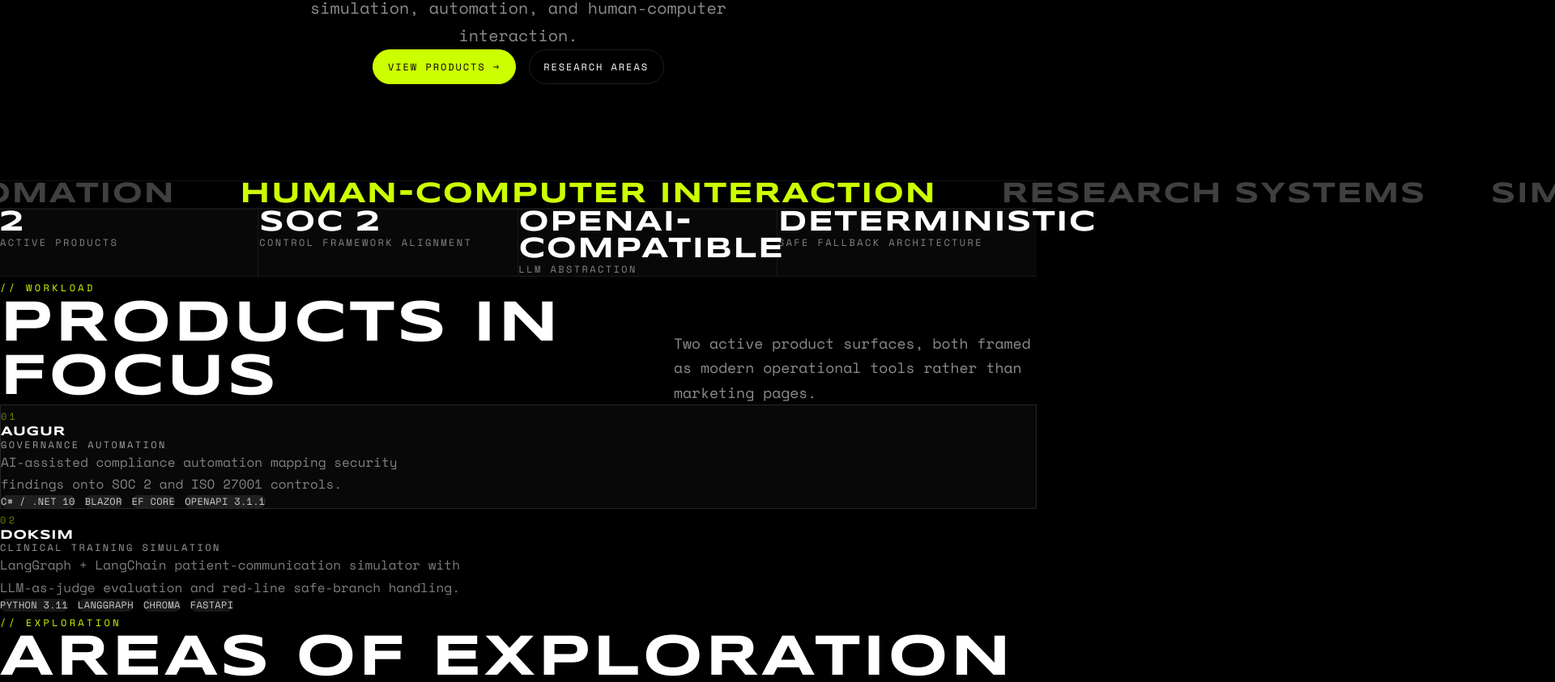
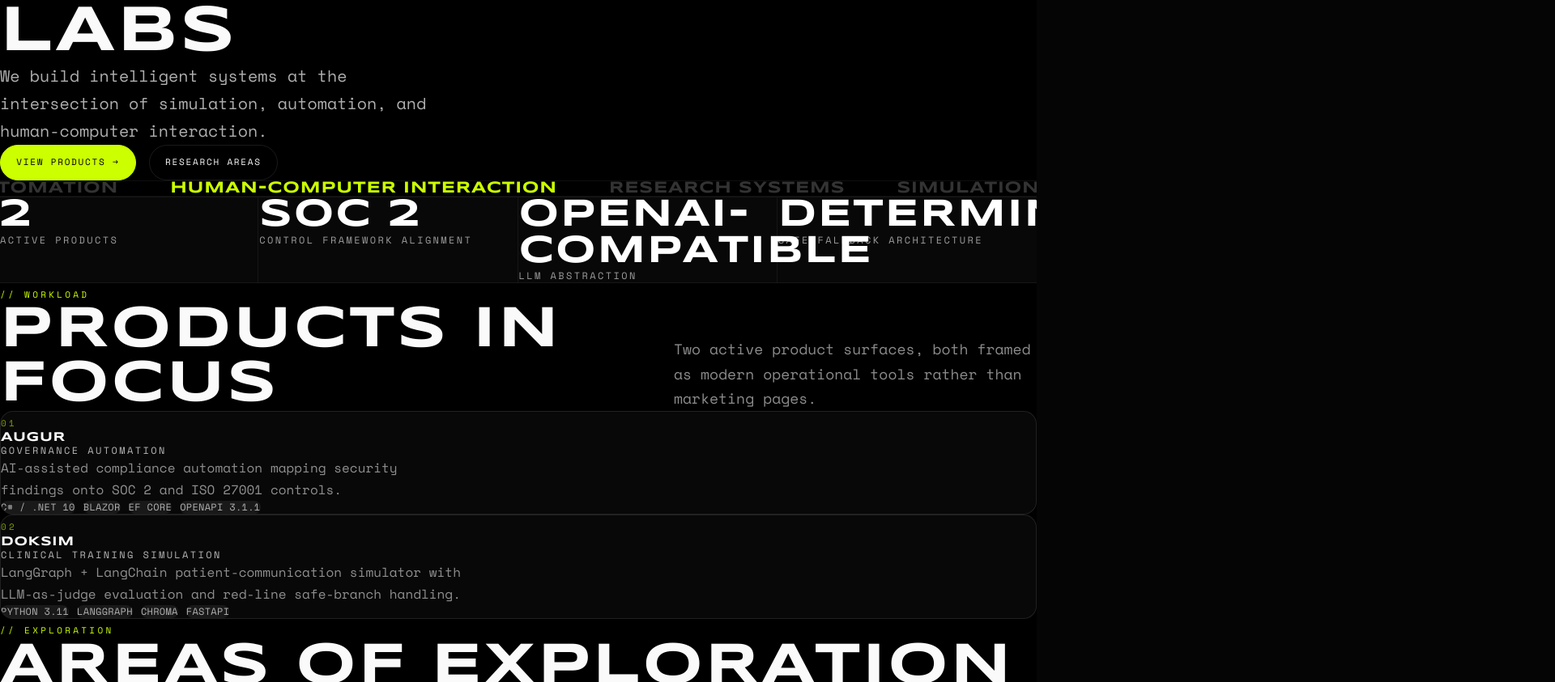
Before and after one commit to As-Foretold-Research-Labs/website, a Next.js app: page / in a window 1280 px wide. Shown: the part 577-1420 px from the top of the page at 81% size, 1920 px wide, since content can reach past the window. Built offline with nearby package versions, Linux system fonts and the light colour scheme.

Commit message:
Fix styling

```diff
--- a/app/globals.css
+++ b/app/globals.css
@@ -1,16 +1,16 @@
 @import "tailwindcss";
 
 :root {
-  --bg: #000000;
-  --bg-soft: #050505;
-  --fg: #ffffff;
-  --muted: rgba(255, 255, 255, 0.55);
-  --dim: rgba(255, 255, 255, 0.34);
+  --bg: #050505;
+  --bg-soft: #0a0a0a;
+  --fg: #fafafa;
+  --muted: rgba(250, 250, 250, 0.7);
+  --dim: rgba(250, 250, 250, 0.45);
   --accent: #ccff00;
-  --line: rgba(255, 255, 255, 0.12);
-  --line-soft: rgba(255, 255, 255, 0.07);
-  --panel: rgba(255, 255, 255, 0.03);
-  --panel-hover: rgba(255, 255, 255, 0.06);
+  --line: rgba(250, 250, 250, 0.1);
+  --line-soft: rgba(250, 250, 250, 0.06);
+  --panel: rgba(250, 250, 250, 0.03);
+  --panel-hover: rgba(250, 250, 250, 0.07);
   --font-display: var(--font-syncopate), "Arial Narrow", sans-serif;
   --font-mono: var(--font-space-mono), ui-monospace, monospace;
   --font-serif: var(--font-cormorant), Georgia, serif;
@@ -74,8 +74,8 @@
 /* Section eyebrow — code-comment style */
 .eyebrow {
   font-family: var(--font-mono);
-  font-size: 12px;
-  letter-spacing: 0.28em;
+  font-size: 11px;
+  letter-spacing: 0.3em;
   text-transform: uppercase;
   color: var(--accent);
 }
@@ -103,7 +103,7 @@
 .marquee {
   display: flex;
   width: max-content;
-  animation: marquee 26s linear infinite;
+  animation: marquee 28s linear infinite;
 }
 
 .marquee:hover {
@@ -115,7 +115,8 @@
   position: relative;
   border: 1px solid var(--line);
   background: var(--panel);
-  transition: border-color 0.3s ease, background 0.3s ease, transform 0.3s ease;
+  transition: border-color 0.4s cubic-bezier(0.25, 0.46, 0.45, 0.94),
+              background 0.4s cubic-bezier(0.25, 0.46, 0.45, 0.94);
 }
 
 .panel:hover {
@@ -123,25 +124,28 @@
   background: var(--panel-hover);
 }
 
-/* Chip / button */
+/* Chip / button - refined with subtle lift */
 .chip {
   display: inline-flex;
   align-items: center;
   gap: 0.5rem;
   border: 1px solid var(--line);
   border-radius: 999px;
-  padding: 0.7rem 1.1rem;
+  padding: 0.75rem 1.2rem;
   font-family: var(--font-mono);
-  font-size: 12px;
+  font-size: 11px;
   letter-spacing: 0.16em;
   text-transform: uppercase;
   color: var(--fg);
-  transition: all 0.25s ease;
+  transition: all 0.4s cubic-bezier(0.25, 0.46, 0.45, 0.94),
+              transform 0.2s cubic-bezier(0.25, 0.46, 0.45, 0.94);
 }
 
 .chip:hover {
   border-color: var(--accent);
   color: var(--accent);
+  transform: translateY(-2px);
+  box-shadow: 0 4px 12px rgba(204, 255, 0, 0.12);
 }
 
 .chip--solid {
@@ -153,11 +157,13 @@
 .chip--solid:hover {
   background: #d9ff33;
   color: #000;
+  transform: translateY(-2px);
+  box-shadow: 0 6px 16px rgba(204, 255, 0, 0.2);
 }
 
 .index-label {
   font-family: var(--font-mono);
-  font-size: 12px;
+  font-size: 11px;
   letter-spacing: 0.2em;
   color: var(--accent);
 }
@@ -167,3 +173,82 @@
   font-style: italic;
   font-weight: 400;
 }
+
+/* Fade in up animation for hero */
+@keyframes fade-in-up {
+  from {
+    opacity: 0;
+    transform: translateY(20px);
+  }
+  to {
+    opacity: 1;
+    transform: translateY(0);
+  }
+}
+
+.animate-fade-in-up {
+  animation: fade-in-up 0.9s cubic-bezier(0.25, 0.46, 0.45, 0.94) forwards;
+}
+
+.delay-150 {
+  animation-delay: 150ms;
+}
+
+.delay-200 {
+  animation-delay: 200ms;
+}
+
+/* Smooth scroll reveal */
+@media (prefers-reduced-motion: no-preference) {
+  .reveal-on-scroll {
+    opacity: 0;
+    transform: translateY(16px);
+    transition: opacity 0.7s cubic-bezier(0.25, 0.46, 0.45, 0.94),
+                transform 0.7s cubic-bezier(0.25, 0.46, 0.45, 0.94);
+  }
+
+  .reveal-on-scroll.visible {
+    opacity: 1;
+    transform: translateY(0);
+  }
+}
+
+/* Custom scrollbar for research grid */
+.custom-scrollbar::-webkit-scrollbar {
+  width: 6px;
+}
+
+.custom-scrollbar::-webkit-scrollbar-track {
+  background: var(--bg);
+}
+
+.custom-scrollbar::-webkit-scrollbar-thumb {
+  background: var(--line);
+  border-radius: 3px;
+}
+
+.custom-scrollbar::-webkit-scrollbar-thumb:hover {
+  background: rgba(204, 255, 0, 0.4);
+}
+
+/* Smooth transitions for all interactive elements */
+.transition-all {
+  transition-property: all;
+  transition-timing-function: cubic-bezier(0.25, 0.46, 0.45, 0.94);
+  transition-duration: 300ms;
+}
+
+/* Reduced motion fallback */
+@media (prefers-reduced-motion: reduce) {
+  .animate-fade-in-up,
+  .marquee,
+  .chip,
+  .panel,
+  .group-hover\:scale-105,
+  .group-hover\:translate-y,
+  .transition-all,
+  .reveal-on-scroll {
+    animation-duration: 0.01ms !important;
+    transition-duration: 0.01ms !important;
+  }
+}
--- a/app/page.tsx
+++ b/app/page.tsx
@@ -59,103 +59,163 @@
 
 export default function Home() {
   return (
-    <div className="w-full">
-      {/* Hero - full height with minimal padding */}
-      <section className="flex min-h-screen flex-col items-center justify-center py-28 md:py-40">
-        <span className="eyebrow mb-6">// The Future is Being Written</span>
-        <h1 className="display max-w-[14ch] text-center text-[clamp(3rem,15vw,9rem)] leading-none">
+    <div className="w-full relative overflow-hidden bg-black">
+      {/* Deep OLED black background */}
+      <div className="fixed inset-0 pointer-events-none">
+        {/* Subtle ambient glow - restrained use of accent */}
+        <div className="absolute left-[15%] top-[10%] h-[60vh] w-[40rem] bg-accent/3 blur-[150px] rounded-full"></div>
+      </div>
+
+      {/* Hero - asymmetrical split layout (not centered) */}
+      <section className="relative z-10 min-h-screen flex items-end pb-28 md:pb-40 px-6 md:px-12">
+        <div className="max-w-[1400px] w-full grid grid-cols-1 md:grid-cols-12 gap-8 md:gap-16">
+          {/* Left: Editorial manifesto style */}
+          <div className="md:col-span-7 flex flex-col justify-end min-h-[50vh] md:min-h-[60vh]">
+            <span className="eyebrow mb-8">// The Future is Being Written</span>
+            <h1 className="display text-left text-[clamp(2.5rem,8vw,5rem)] leading-none tracking-tight animate-fade-in-up">
               AS FORETOLD LABS
             </h1>
-        <p className="mt-12 max-w-2xl text-center body-copy text-lg md:text-xl leading-relaxed">
+            <p className="mt-8 max-w-xl body-copy text-lg md:text-xl leading-relaxed opacity-75 animate-fade-in-up delay-150">
               We build intelligent systems at the intersection of simulation, automation, and human-computer interaction.
             </p>
-        <div className="mt-16 flex gap-4">
-          <Link href="/products/augur" className="chip chip--solid">View products →</Link>
+            <div className="mt-12 flex flex-wrap gap-4 animate-fade-in-up delay-200">
+              <Link href="/products/augur" className="chip chip--solid group">View products →</Link>
               <Link href="#research" className="chip">Research areas</Link>
+            </div>
+          </div>
+
+          {/* Right: Empty negative space - lets the type breathe */}
+          <div className="md:col-span-5 md:h-[40vh] md:min-h-[30vh]"></div>
         </div>
       </section>
 
-      {/* Marquee band - border frame with scrolling keywords */}
-      <section className="my-8 border-y border-[var(--line-soft)] bg-black/40 backdrop-blur-sm">
-        <div className="marquee gap-20 overflow-hidden py-6">
+      {/* Marquee band - subtle motion, not overwhelming */}
+      <section className="my-8 border-y border-[var(--line-soft)] bg-black/50 backdrop-blur-sm relative overflow-hidden">
+        <div className="marquee gap-16 overflow-hidden py-4">
           {[0, 1].map((dup) => (
-            <div key={dup} className="flex shrink-0 items-center gap-20 pr-20" aria-hidden={dup === 1}>
-              <span className="display whitespace-nowrap text-2xl uppercase tracking-[0.2em] text-white/25 md:text-4xl">Simulation</span>
-              <span className="display whitespace-nowrap text-2xl uppercase tracking-[0.2em] text-white/25 md:text-4xl">Automation</span>
-              <span className="display whitespace-nowrap text-2xl uppercase tracking-[0.2em] text-[var(--accent)] md:text-4xl">Human-Computer Interaction</span>
-              <span className="display whitespace-nowrap text-2xl uppercase tracking-[0.2em] text-white/25 md:text-4xl">Research Systems</span>
+            <div key={dup} className="flex shrink-0 items-center gap-12 md:gap-16 pr-12 md:pr-20" aria-hidden={dup === 1}>
+              <span className="display whitespace-nowrap text-lg md:text-xl uppercase tracking-[0.2em] text-white/20 md:text-3xl">Simulation</span>
+              <span className="display whitespace-nowrap text-lg md:text-xl uppercase tracking-[0.2em] text-white/20 md:text-3xl">Automation</span>
+              <span className="display whitespace-nowrap text-lg md:text-xl uppercase tracking-[0.2em] text-[var(--accent)] md:text-3xl">Human-Computer Interaction</span>
+              <span className="display whitespace-nowrap text-lg md:text-xl uppercase tracking-[0.2em] text-white/20 md:text-3xl">Research Systems</span>
             </div>
           ))}
         </div>
       </section>
 
-      {/* Stats strip - compact grid */}
-      <section className="mb-16 mt-8 grid grid-cols-2 gap-px border-y border-[var(--line-soft)] bg-[var(--panel)] md:grid-cols-4">
+      {/* Stats strip - data-led, minimal */}
+      <section className="mb-16 mt-4 px-6 md:px-12">
+        <div className="grid grid-cols-2 gap-px border-y border-[var(--line-soft)] bg-[var(--panel)] md:grid-cols-4 max-w-[1400px] mx-auto">
           {stats.map((s) => (
-          <div key={s.label} className="border-r border-[var(--line-soft)] px-8 py-10 last:border-r-0">
-            <p className="display text-3xl text-white md:text-4xl">{s.value}</p>
-            <p className="mt-2 break-words font-mono text-xs uppercase tracking-[0.2em] text-white/50">
+            <div key={s.label} className="border-r border-[var(--line-soft)] px-6 md:px-8 py-8 last:border-r-0 group hover:bg-[var(--panel-hover)] transition-colors cursor-default">
+              <p className="display text-2xl md:text-4xl text-white md:text-5xl tracking-tight group-hover:scale-105 transition-transform">{s.value}</p>
+              <p className="mt-2 break-words font-mono text-xs uppercase tracking-[0.2em] text-white/60">
                 {s.label}
               </p>
             </div>
           ))}
+        </div>
       </section>
 
-      {/* Products - stacked editorial cards */}
-      <section id="products" className="mb-24 pr-8 md:pr-12 lg:pr-16">
-        <div className="mb-20 flex flex-col gap-8 md:flex-row md:items-end md:justify-between md:gap-16">
+      {/* Products - asymmetrical bento layout */}
+      <section id="products" className="mb-24 px-6 md:px-12 max-w-[1400px] mx-auto">
+        {/* Section header - left-aligned, not centered */}
+        <div className="flex flex-col gap-8 md:flex-row md:items-end md:justify-between mb-12">
           <div className="min-w-0">
             <span className="eyebrow">// Workload</span>
-            <h2 className="display mt-6 text-5xl md:text-7xl">PRODUCTS IN FOCUS</h2>
+            <h2 className="display mt-6 text-5xl md:text-7xl tracking-tight">PRODUCTS IN FOCUS</h2>
           </div>
-          <p className="body-copy max-w-md shrink-0 text-base md:text-lg leading-relaxed">
+          <p className="body-copy max-w-md shrink-0 text-base md:text-lg leading-relaxed opacity-80">
             Two active product surfaces, both framed as modern operational tools rather than marketing pages.
           </p>
         </div>
 
-        {/* Product 1 */}
-        <article className="mb-16 border border-[var(--line)] bg-[var(--panel)] p-8 md:p-12 hover:bg-[var(--panel-hover)] transition-colors" href={products[0].href}>
-          <span className="eyebrow mb-4 text-lg tracking-widest opacity-50">{products[0].index}</span>
-          <div className="mb-4">
-            <h3 className="display text-white">{products[0].title}</h3>
-            <p className="font-mono text-xs uppercase tracking-[0.2em] text-white/60">{products[0].category}</p>
+        {/* Product 1 - Augur */}
+        <div className="group mb-8">
+          <a href={products[0].href} className="block relative overflow-hidden rounded-2xl bg-[var(--panel)] border border-[var(--line)] hover:border-[var(--accent)/0.5] transition-colors duration-500">
+            {/* Subtle hover gradient */}
+            <div className="absolute inset-0 opacity-0 group-hover:opacity-100 transition-opacity duration-500 bg-gradient-to-br from-transparent via-accent/3 to-transparent pointer-events-none"></div>
+
+            <div className="p-8 md:p-12 relative">
+              <span className="eyebrow mb-4 text-lg tracking-widest opacity-60">{products[0].index}</span>
+
+              <div className="mb-5">
+                <h3 className="display flex items-center gap-3 group-hover:text-[var(--accent)] transition-colors">
+                  {products[0].title}
+                  {/* Decorative underline */}
+                  <span className="inline-flex h-[1px] w-14 bg-accent/60 opacity-0 group-hover:opacity-100 transition-opacity duration-300"></span>
+                </h3>
+                <p className="font-mono text-xs uppercase tracking-[0.2em] text-white/70">{products[0].category}</p>
               </div>
-          <p className="mb-6 body-copy max-w-xl leading-relaxed opacity-90">{products[0].description}</p>
-          <div className="flex flex-wrap gap-3">
+
+              <p className="mb-8 body-copy max-w-xl leading-relaxed opacity-80 group-hover:opacity-100 transition-opacity duration-300">
+                {products[0].description}
+              </p>
+
+              <div className="flex flex-wrap gap-2.5">
                 {products[0].tags.map((tag) => (
-              <span key={tag} className="px-3 py-1 rounded-full bg-[var(--line)] font-mono text-xs uppercase tracking-wide opacity-80">{tag}</span>
+                  <span key={tag} className="px-3 py-1 rounded-full bg-[var(--line)] font-mono text-xs uppercase tracking-wide opacity-70 hover:opacity-100 cursor-default transition-opacity">
+                    {tag}
+                  </span>
                 ))}
               </div>
-        </article>
+            </div>
+          </a>
+        </div>
 
-        {/* Product 2 */}
-        <article href={products[1].href}>
-          <span className="eyebrow mb-4 text-lg tracking-widest opacity-50">{products[1].index}</span>
-          <div className="mb-4">
-            <h3 className="display text-white">{products[1].title}</h3>
-            <p className="font-mono text-xs uppercase tracking-[0.2em] text-white/60">{products[1].category}</p>
+        {/* Product 2 - DokSim */}
+        <div className="group">
+          <a href={products[1].href} className="block relative overflow-hidden rounded-2xl bg-[var(--panel)] border border-[var(--line)] hover:border-[var(--accent)/0.5] transition-colors duration-500">
+            {/* Subtle hover gradient */}
+            <div className="absolute inset-0 opacity-0 group-hover:opacity-100 transition-opacity duration-500 bg-gradient-to-br from-transparent via-accent/3 to-transparent pointer-events-none"></div>
+
+            <div className="p-8 md:p-12 relative">
+              <span className="eyebrow mb-4 text-lg tracking-widest opacity-60">{products[1].index}</span>
+
+              <div className="mb-5">
+                <h3 className="display flex items-center gap-3 group-hover:text-[var(--accent)] transition-colors">
+                  {products[1].title}
+                  {/* Decorative underline */}
+                  <span className="inline-flex h-[1px] w-14 bg-accent/60 opacity-0 group-hover:opacity-100 transition-opacity duration-300"></span>
+                </h3>
+                <p className="font-mono text-xs uppercase tracking-[0.2em] text-white/70">{products[1].category}</p>
               </div>
-          <p className="mb-6 body-copy max-w-xl leading-relaxed opacity-90">{products[1].description}</p>
-          <div className="flex flex-wrap gap-3">
+
+              <p className="mb-8 body-copy max-w-xl leading-relaxed opacity-80 group-hover:opacity-100 transition-opacity duration-300">
+                {products[1].description}
+              </p>
+
+              <div className="flex flex-wrap gap-2.5">
                 {products[1].tags.map((tag) => (
-              <span key={tag} className="px-3 py-1 rounded-full bg-[var(--line)] font-mono text-xs uppercase tracking-wide opacity-80">{tag}</span>
+                  <span key={tag} className="px-3 py-1 rounded-full bg-[var(--line)] font-mono text-xs uppercase tracking-wide opacity-70 hover:opacity-100 cursor-default transition-opacity">
+                    {tag}
+                  </span>
                 ))}
               </div>
-        </article>
+            </div>
+          </a>
+        </div>
+
       </section>
 
-      {/* Research grid */}
-      <section id="research" className="mb-24">
+      {/* Research grid - editorial asymmetry */}
+      <section id="research" className="mb-24 px-6 md:px-12 max-w-[1400px] mx-auto">
+        {/* Section accent glow - subtle */}
+        <div className="absolute right-0 top-0 h-full w-[15rem] bg-gradient-to-l from-accent/3 to-transparent pointer-events-none"></div>
+
         <span className="eyebrow">// Exploration</span>
-        <h2 className="display mt-6 text-5xl md:text-7xl">AREAS OF EXPLORATION</h2>
+        <h2 className="display mt-6 text-5xl md:text-7xl tracking-tight">AREAS OF EXPLORATION</h2>
 
-        <div className="mt-12 grid grid-cols-1 gap-px border-y border-[var(--line)] bg-[var(--panel)] md:grid-cols-2 lg:grid-cols-3">
+        <div className="mt-12 grid grid-cols-1 gap-px border-y border-[var(--line)] bg-[var(--panel)] md:grid-cols-2 lg:grid-cols-3 max-h-[600px] overflow-y-auto custom-scrollbar">
           {researchAreas.map((area, idx) => (
-            <article key={idx} className="min-h-[300px] border-b border-[var(--line)] last:border-b-0 p-8 md:p-10 hover:bg-[var(--panel-hover)] transition-colors">
-              <h3 className={`display ${area.isAI ? 'text-white' : 'text-white/90'} mb-4 leading-none`}>
+            <article key={idx} className="min-h-[220px] md:min-h-[280px] border-b border-[var(--line)] last:border-b-0 p-6 md:p-10 group hover:bg-[var(--panel-hover)] transition-colors relative">
+              {/* Corner accent line */}
+              <div className="absolute bottom-0 left-0 h-[3px] w-0 bg-accent/70 group-hover:w-full transition-all duration-500 ease-out"></div>
+
+              <h3 className={`display mb-4 leading-none ${area.isAI ? 'text-white' : 'text-white/90'} group-hover:text-[var(--accent)] transition-colors duration-300`}>
                 {area.title}
               </h3>
-              <p className="body-copy text-sm leading-relaxed opacity-80 max-w-xl">
+              <p className="body-copy text-sm leading-relaxed opacity-75 max-w-xl group-hover:opacity-90 transition-opacity duration-300">
                 {area.description}
               </p>
             </article>
@@ -163,16 +223,21 @@
         </div>
       </section>
 
-      {/* CTA */}
-      <section className="py-24 md:py-32">
+      {/* CTA - minimal, not overwhelming */}
+      <section className="py-24 md:py-32 px-6 md:px-12 relative overflow-hidden">
+        {/* Accent background glow - subtle, restrained */}
+        <div className="absolute bottom-0 right-0 h-[25rem] w-[25rem] bg-accent/3 blur-[120px] rounded-full pointer-events-none"></div>
+
+        <div className="max-w-[1400px] mx-auto">
           <span className="eyebrow">// Connect</span>
-        <h2 className="display mt-6 text-5xl md:text-7xl">WANT TO WORK TOGETHER?</h2>
-        <p className="mt-8 body-copy max-w-xl leading-relaxed opacity-80">
+          <h2 className="display mt-6 text-5xl md:text-7xl tracking-tight">WANT TO WORK TOGETHER?</h2>
+          <p className="mt-8 body-copy max-w-xl leading-relaxed opacity-75">
             We&apos;re always exploring new partnerships and technical challenges. Let us know what you&apos;re building.
           </p>
           <div className="mt-12 flex justify-end gap-4">
-          <Link href="/contact" className="chip chip--solid">Get in touch →</Link>
+            <Link href="/contact" className="chip chip--solid group">Get in touch →</Link>
             <Link href="/products/augur" className="chip">View products</Link>
+          </div>
         </div>
       </section>
     </div>
```
Lines whose indentation alone changed are shown as unchanged.
